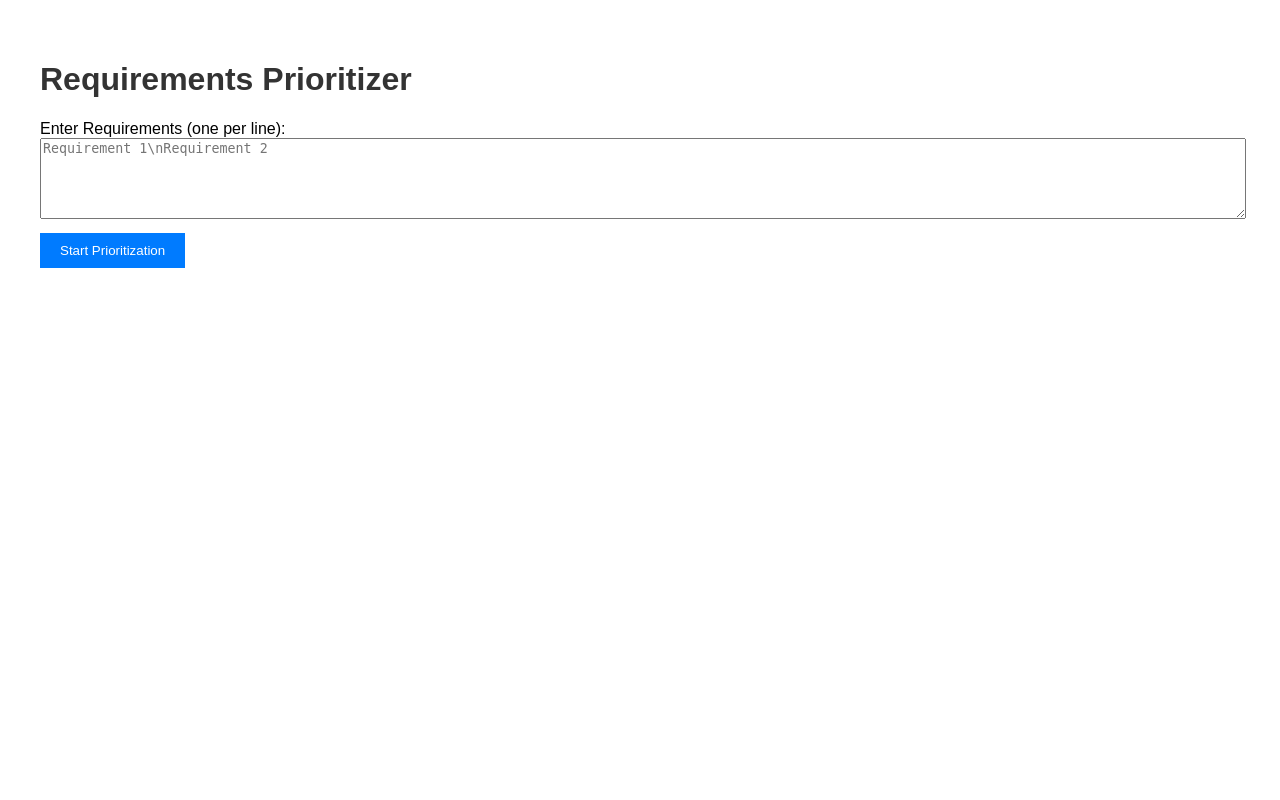
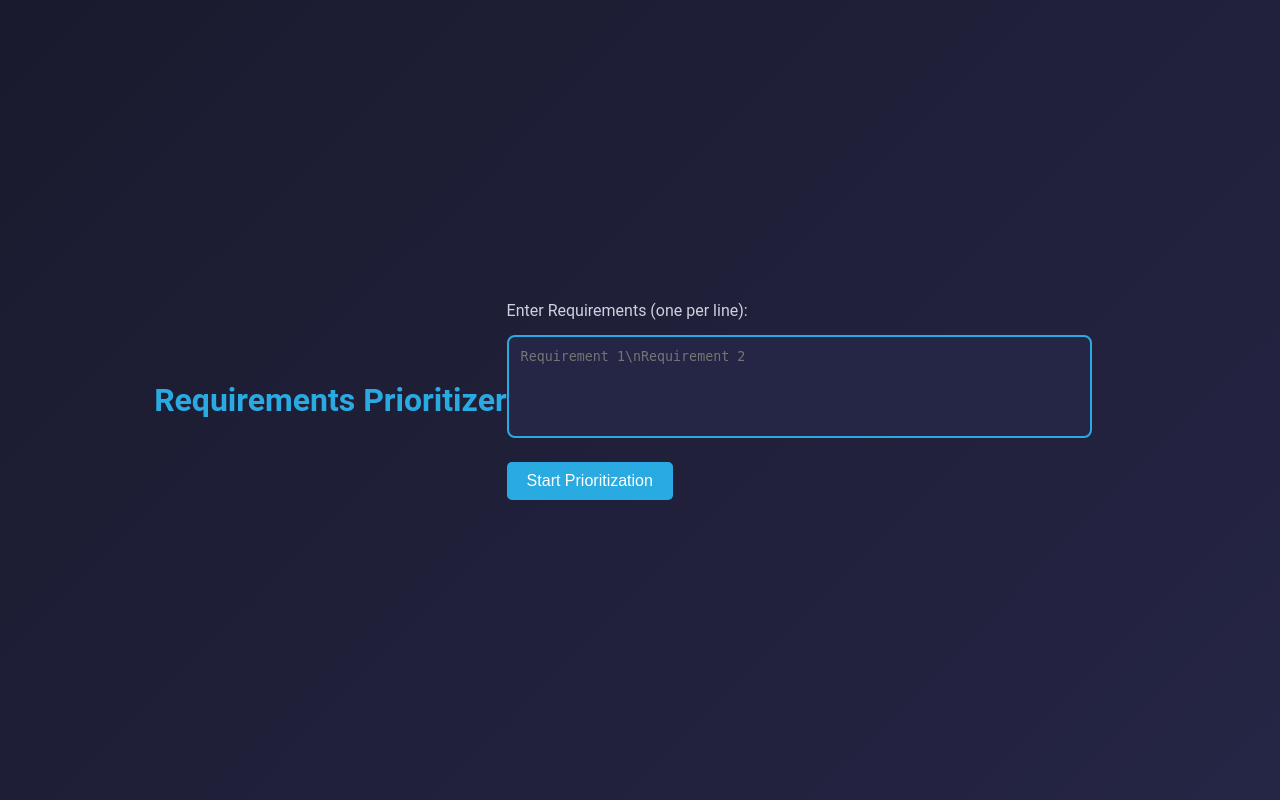
Before and after one commit to prajjwwol/Kolme-ss-, a Flask app: page / in a window 1280 px wide. Run offline with Flask 3, Linux system fonts and the light colour scheme.

Commit message:
Update style.css

```diff
--- a/static/style.css
+++ b/static/style.css
@@ -1,27 +1,140 @@
-/* static/style.css */
+/* General Layout */
 body {
-    font-family: Arial, sans-serif;
-    margin: 20px;
-    padding: 20px;
+    font-family: 'Roboto', sans-serif;
+    background: linear-gradient(135deg, #1a1a2e, #252545);
+    color: #d0d0e1;
+    margin: 0;
+    height: 100vh;
+    display: flex;
+    align-items: center;
+    justify-content: center;
 }
 
+/* Container Styling */
+.container {
+    text-align: center;
+    width: 90%;
+    max-width: 1200px;
+    padding: 30px;
+    background-color: #1a1a2e;
+    border-radius: 15px;
+    box-shadow: 0px 10px 30px rgba(0, 0, 0, 0.7);
+}
+
+/* Typography */
 h1 {
-    color: #333;
+    color: #29abe2;
+    font-size: 2em;
+    font-weight: 700;
 }
 
 textarea {
-    width: 100%;
-    margin-bottom: 10px;
+    width: 90%;
+    padding: 12px;
+    margin-top: 15px;
+    border-radius: 8px;
+    border: 2px solid #29abe2;
+    background-color: #252545;
+    color: #ffffff;
+    resize: none;
 }
 
+/* Buttons */
 button {
     padding: 10px 20px;
-    background-color: #007bff;
-    color: white;
+    background-color: #29abe2;
+    color: #ffffff;
     border: none;
+    border-radius: 5px;
     cursor: pointer;
+    font-size: 1em;
+    margin-top: 20px;
+    transition: background-color 0.3s, transform 0.2s;
 }
 
-#results {
-    margin-top: 20px;
+button:hover {
+    background-color: #1e8bbf;
+    transform: scale(1.05);
 }
+
+/* Modal Overlay */
+.modal-overlay {
+    position: fixed;
+    top: 0;
+    left: 0;
+    width: 100%;
+    height: 100%;
+    background-color: rgba(0, 0, 0, 0.5);
+    z-index: 1000;
+    display: none;
+    transition: opacity 0.3s ease;
+}
+
+/* Modal Container */
+.modal-container {
+    position: fixed;
+    top: 50%;
+    left: 50%;
+    transform: translate(-50%, -50%);
+    background-color: #1e1e2e;
+    border-radius: 10px;
+    padding: 20px;
+    z-index: 1100;
+    display: none;
+}
+
+.modal-container.show, .modal-overlay.show {
+    display: block;
+    opacity: 1;
+}
+
+/* Results Section */
+.results-container ul {
+    list-style-type: none;
+    padding-left: 0;
+}
+
+.results-container li {
+    padding: 10px;
+    margin-bottom: 10px;
+    border-radius: 5px;
+    background-color: #252545;
+    color: #d0d0e1;
+    cursor: pointer;
+    transition: background-color 0.3s;
+}
+
+/* Collapsible Results */
+.results-container li:hover {
+    background-color: #333355;
+}
+
+.results-container li .details {
+    display: none;
+    font-size: 0.9em;
+}
+
+/* Loading Spinner */
+.loading-spinner {
+    border: 6px solid #f3f3f3;
+    border-top: 6px solid #29abe2;
+    border-radius: 50%;
+    width: 50px;
+    height: 50px;
+    animation: spin 0.8s linear infinite;
+    position: fixed;
+    top: 50%;
+    left: 50%;
+    transform: translate(-50%, -50%);
+    z-index: 1200;
+    display: none;
+}
+
+.loading-spinner.show {
+    display: block;
+}
+
+@keyframes spin {
+    0% { transform: rotate(0deg); }
+    100% { transform: rotate(360deg); }
+}
```
